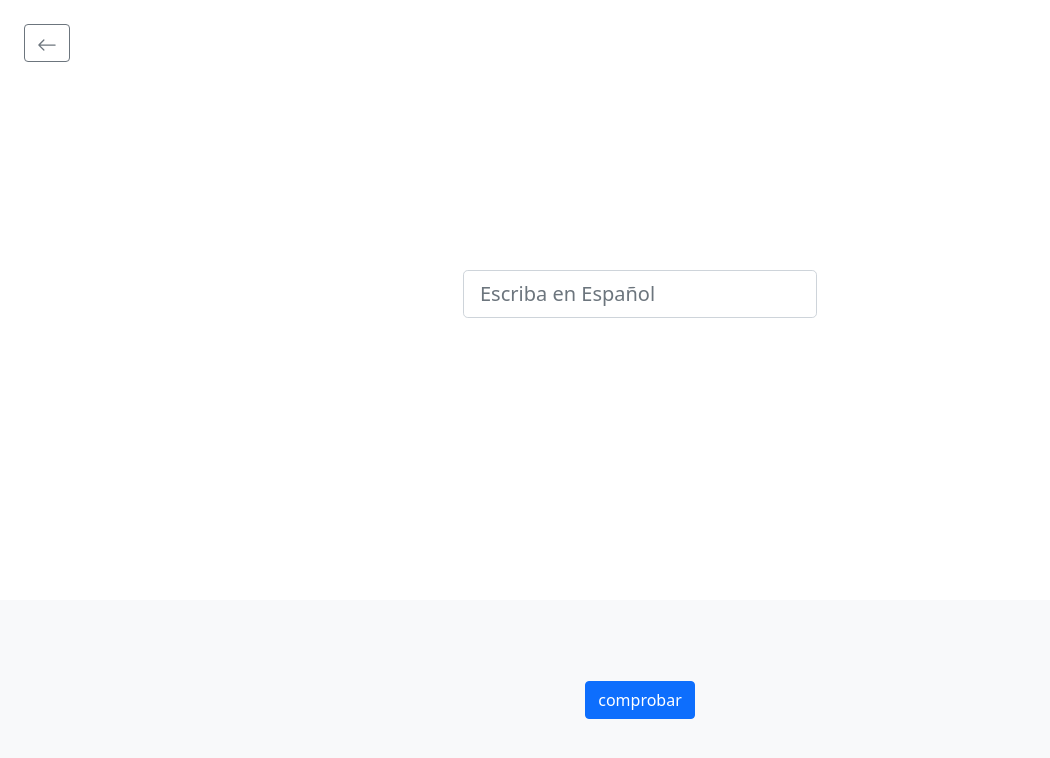
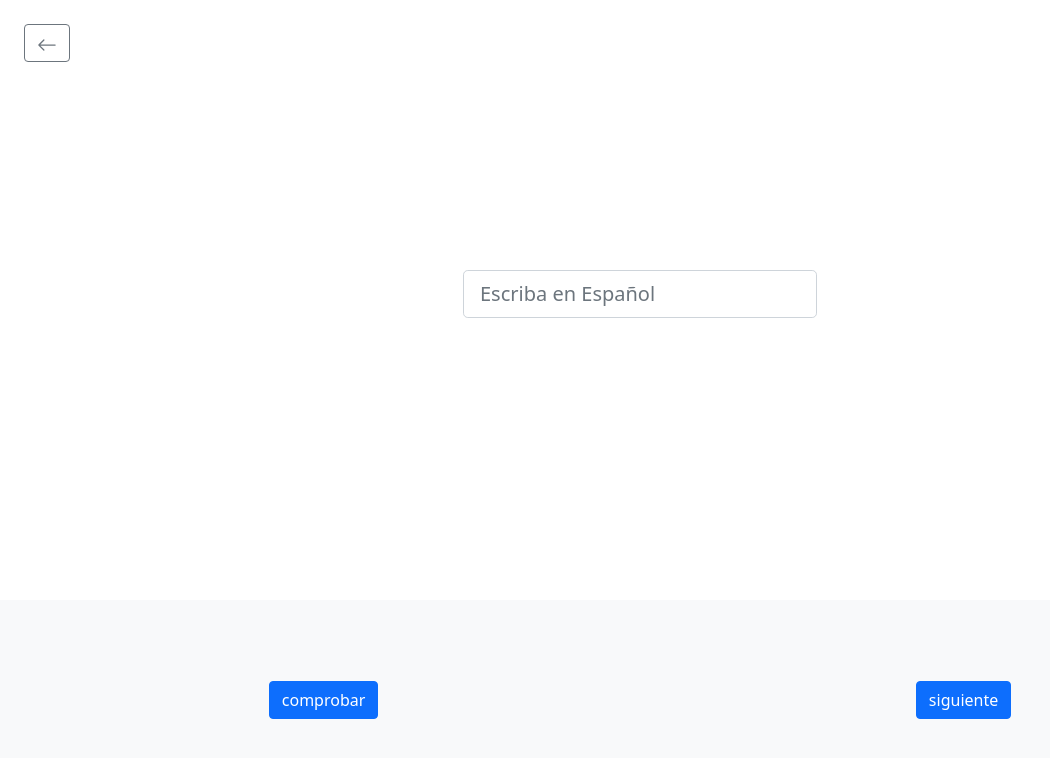
Before and after one commit to Lopez089/wordEnglish, a Next.js app: page /practice in a window 1280 px wide. Shown: the top 758 px of the page, without its empty margins (0-1050 px from the left). Built offline with nearby package versions, Linux system fonts and the light colour scheme; no server answers; the database is empty.

Commit message:
fix (practice): add word to handleNext

```diff
--- a/components/practiceWord.js
+++ b/components/practiceWord.js
@@ -17,13 +17,19 @@ export const PracticeWord = () => {
       </h1>
       <Form>
         <Form.Control ref={target} className='form-floating' size='lg' placeholder='Escriba en Español' onChange={(e) => handleOnchage(e, setWordSpanish)} type='text' value={wordSpanish} />
-        <section className='fixed-bottom h-25 bg-light d-flex justify-content-center align-items-center'>
+        <section className='fixed-bottom h-25 bg-light d-flex align-items-center'>
+
           {message === ''
-            ? <ButtonOnclick disabled handleClick={() => handleCheck(wordSpanish, word, showWord, setMessage, setNewStateWord, setShowWord)}>comprobar</ButtonOnclick>
-            : (<div className='d-flex flex-column justify-items-center align-items-center'>
-              <p className='fs-5 lead'>{message}</p>
-              <Button onClick={() => haldleNext(newStateWord, setWord, setNewStateWord, setMessage, setWordSpanish)}>siguiente</Button>
-            </div>)}
+            ? (<div className='w-100 d-flex flex-row justify-content-around '>
+              <ButtonOnclick disabled handleClick={() => handleCheck(wordSpanish, word, showWord, setMessage, setNewStateWord, setShowWord)}>comprobar</ButtonOnclick>
+              <Button onClick={() => haldleNext(word, newStateWord, setWord, setNewStateWord, setMessage, setWordSpanish)}>siguiente</Button>
+            </div>)
+
+            : (
+              <div className='w-100 d-flex flex-column justify-items-center align-items-center'>
+                <p className='fs-5 lead text-center'>{message}</p>
+                <Button onClick={() => haldleNext(word, newStateWord, setWord, setNewStateWord, setMessage, setWordSpanish)}>siguiente</Button>
+              </div>)}
 
         </section>
       </Form>
```
